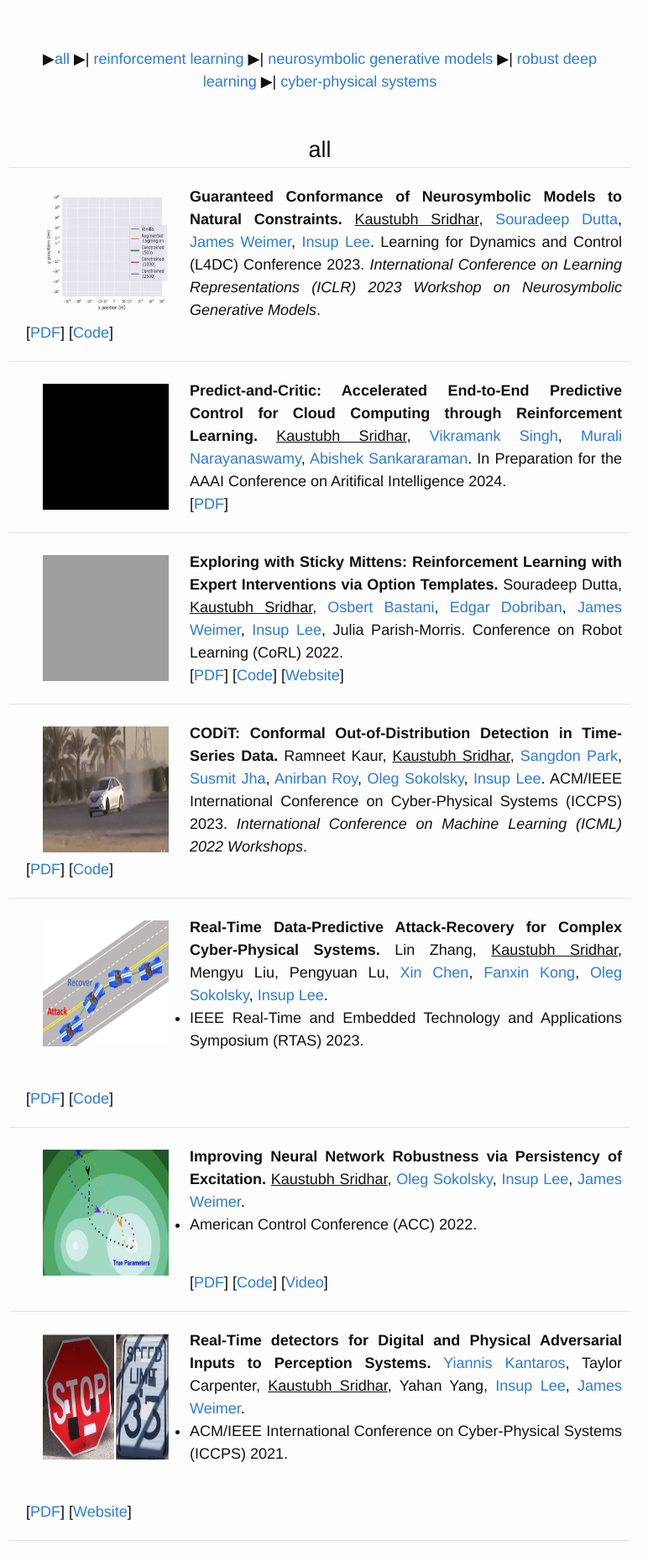
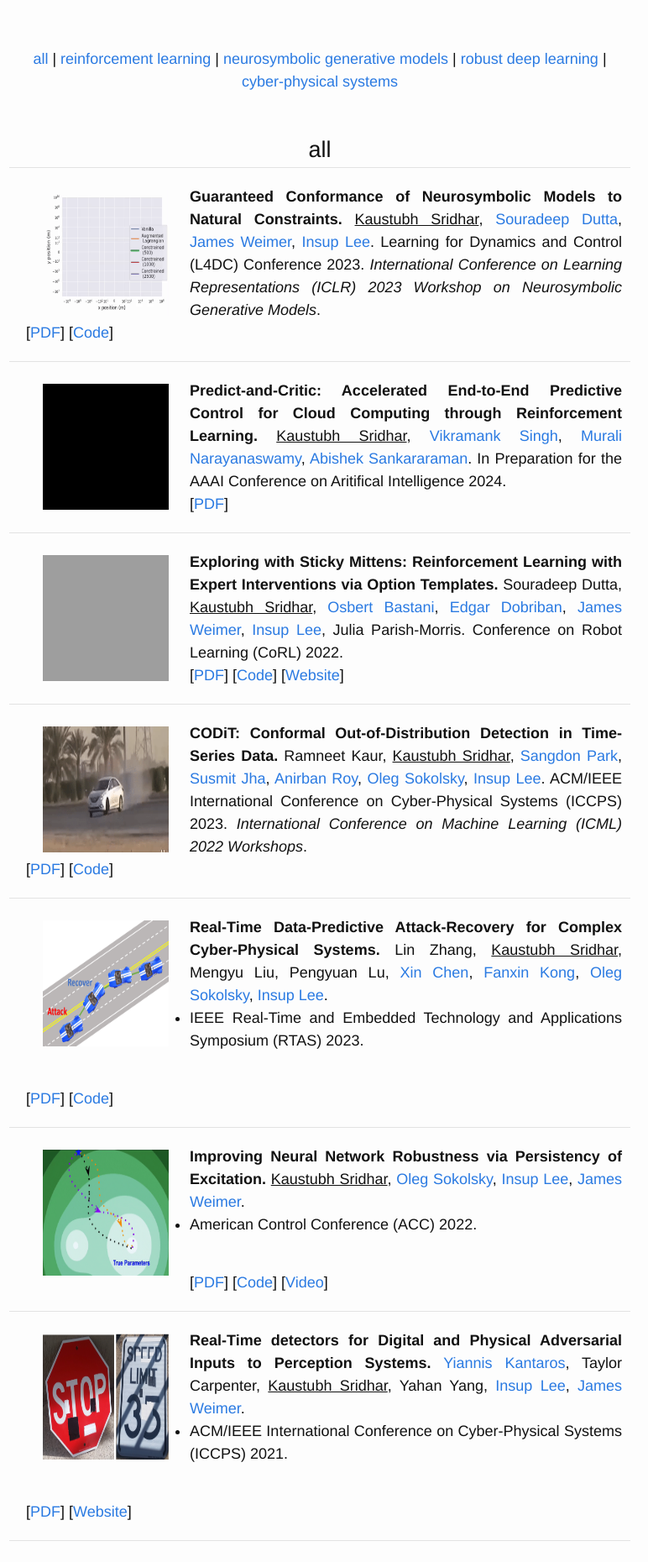
Before and after one commit to kaustubhsridhar/kaustubhsridhar.github.io, a Jekyll site: the page built from index.md, in a window 1280 px wide. Shown: the part 1338-3198 px from the top of the page at 84% size, without its empty margins (259-1031 px from the left). Built offline with Jekyll 4.4.1, drawn with Linux system fonts in a browser that asks for light colours; nearby versions of some CDN libraries; grey boxes are pictures that could not be loaded.

Commit message:
Update main.scss

```diff
--- a/css/main.scss
+++ b/css/main.scss
@@ -108,9 +108,6 @@ $pp-margin: 20px; // 4vh; //
       display: inline;
   }
 
-  li::before {
-      content: '▶';
-  }
 }
 
 hr {
```
